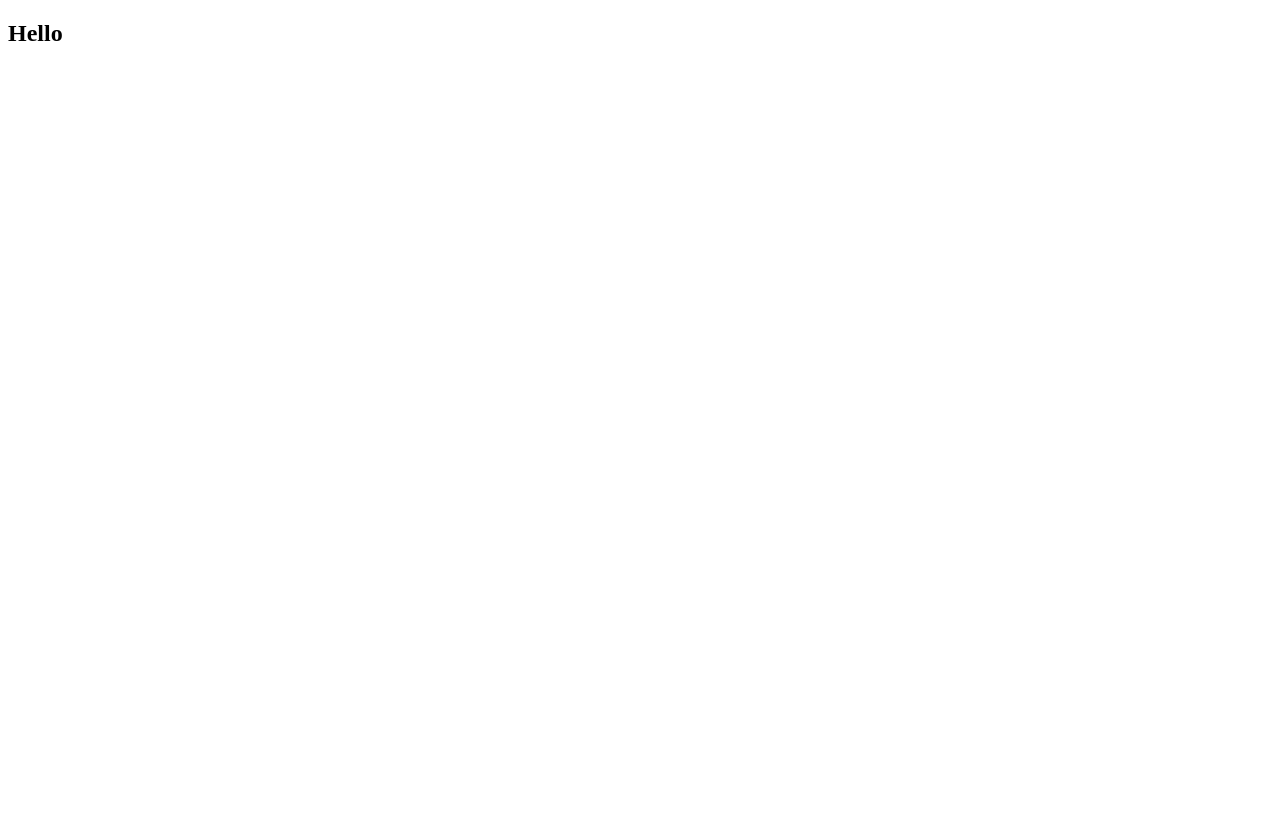
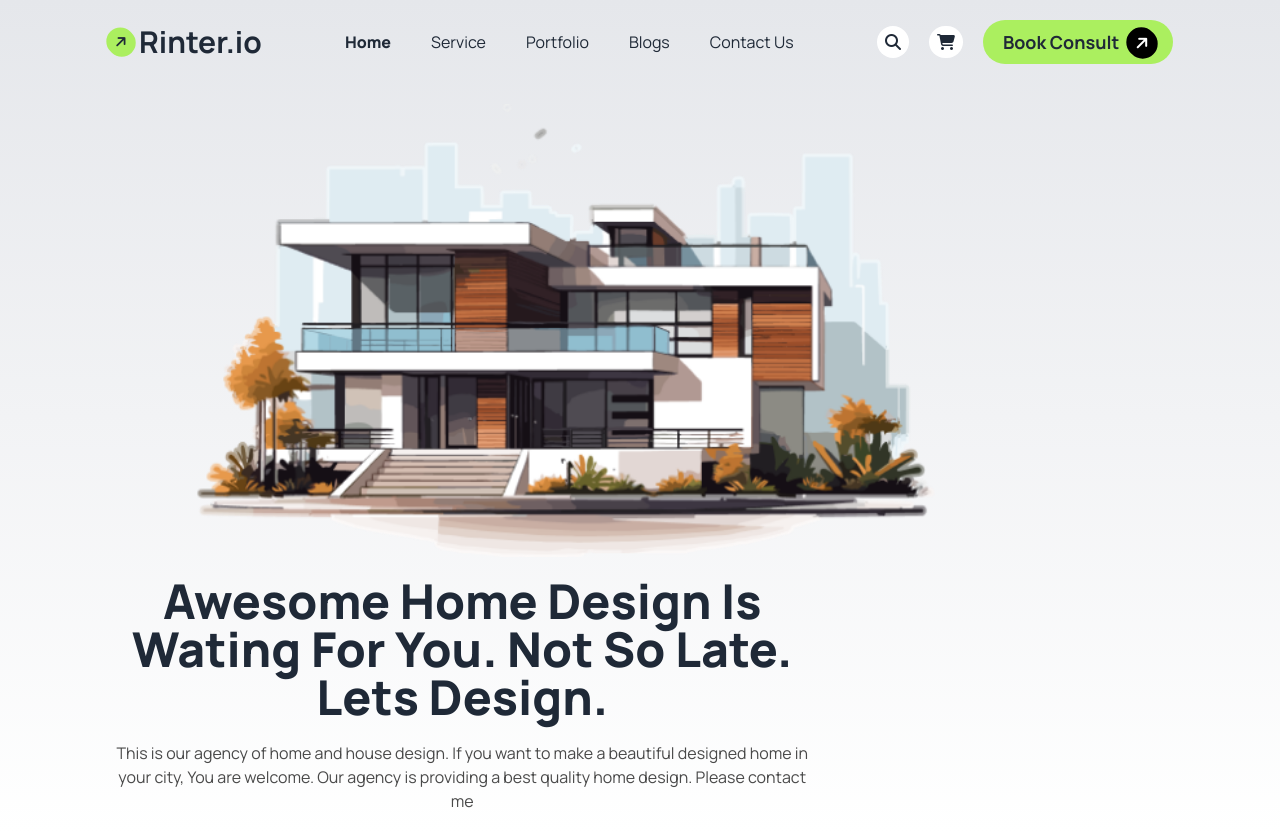
Before and after one commit to Sushanta65/Rinter-io-Home-plane-ass-3, a plain HTML site: page index.html in a window 1280 px wide. Before the commit the page ends 800 px from the top, so only its background shows below. Drawn offline with nearby package versions, Linux system fonts and the light colour scheme.

Commit message:
Navbar Done

```diff
--- a/index.html
+++ b/index.html
@@ -1,11 +1,73 @@
 <!DOCTYPE html>
 <html lang="en">
-<head>
-    <meta charset="UTF-8">
-    <meta name="viewport" content="width=device-width, initial-scale=1.0">
+  <head>
+    <meta charset="UTF-8" />
+    <meta name="viewport" content="width=device-width, initial-scale=1.0" />
     <title>Rinter.io</title>
-</head>
-<body>
-    <h2 class="">Hello</h2>
-</body>
+    <link
+      href="https://cdn.jsdelivr.net/npm/daisyui@4.12.10/dist/full.min.css"
+      rel="stylesheet"
+      type="text/css"
+    /> <!--DaisyUi CDN-->
+    <script src="https://cdn.tailwindcss.com"></script> <!--TailwindCSS CDN-->
+    <!-- Font Family CND -->
+    <link rel="preconnect" href="https://fonts.googleapis.com">
+    <link rel="preconnect" href="https://fonts.gstatic.com" crossorigin>
+    <link href="https://fonts.googleapis.com/css2?family=Manrope:wght@200..800&display=swap" rel="stylesheet">
+    <style>
+        .font-manrope{
+            font-family: "Manrope", sans-serif;
+        }
+    </style>
+  </head>
+  <body>
+    <!-- Header Section -->
+     <header class=" bg-gradient-to-t from-white to-gray-200">
+        <!-- Navbar Start -->
+         <nav class="w-10/12 mx-auto flex justify-between items-center py-5 ">
+         <div class="logo flex items-center ">
+            <i class="fa-solid fa-arrow-right text-sm bg-[#ABEF5F] -rotate-45 rounded-full p-2 mr-1"></i><h2 class="font-manrope font-bold text-3xl"> Rinter.io</h2>
+         </div>
+         <div class="nav-links hidden md:block">
+            <ul class="flex font-manrope gap-10">
+                <li class="font-extrabold hover:underline"><a href="#">Home</a></li>
+                <li class="hover:underline"><a href="#">Service</a></li>
+                <li class="hover:underline"><a href="#">Portfolio</a></li>
+                <li class="hover:underline"><a href="#">Blogs</a></li>
+                <li class="hover:underline"><a href="#">Contact Us</a></li>
+            </ul>
+         </div>
+         <div class="search hidden md:flex items-center gap-5">
+            <i class="fa-solid fa-magnifying-glass bg-white p-2 rounded-full cursor-pointer"></i>
+            <i class="fa-solid fa-cart-shopping bg-white p-2 rounded-full cursor-pointer"></i>
+            <div class="bg-[#ABEF5F] px-3 rounded-full"><button class="inline-block font-bold text-lg p-2 pr-2 font-manrope">Book Consult</button><i class="fa-solid fa-arrow-right rounded-full -rotate-45 bg-black text-white p-2 mr-1"></i></div>
+
+         </div>
+         <div class="md:hidden text-2xl "><i class="fa-solid fa-bars"></i></div>
+        </nav>
+        <!-- Navbar End -->
+         <!-- Banner Secion Start -->
+          <div class="banner w-10/12 mx-auto py-5">
+            <div class="w-10/12 mx-auto text-center">
+                <img class="w-full md:w-10/12" src="./assets/banner.png" alt="Banner Photo">
+            </div>
+            <div class="text-center w-8/12">
+                <h1 class="text-3xl md:text-extrabold md:text-5xl font-extrabold py-5 font-manrope">Awesome Home Design Is Wating For You. Not So Late. Lets Design.</h1>
+                <p class="font-manrope text-[#494949]">This is our agency of home and house design. If you want to make a beautiful designed home in your city, You are welcome. Our agency is providing a best quality home design. Please contact me </p>
+            </div>
+          </div>
+         <!-- Banner Secion End -->
+     </header>
+    <!-- Main Section -->
+     <main>
+
+     </main>
+    <!-- Footer Section -->
+     <footer>
+
+     </footer>
+
+     <!-- FontAwesome Icon CDN -->
+     <script src="https://kit.fontawesome.com/13f4ca9130.js" crossorigin="anonymous"></script>
+  </body>
 </html>
```
